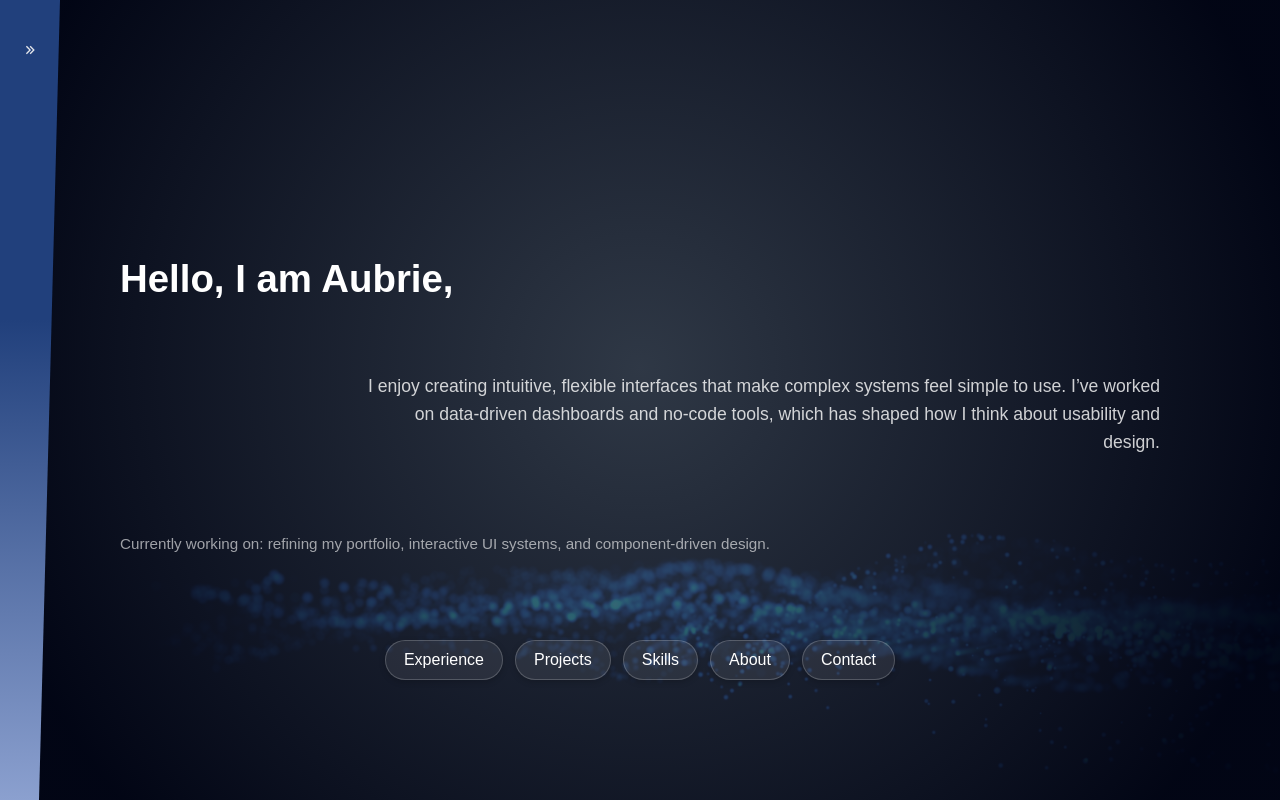
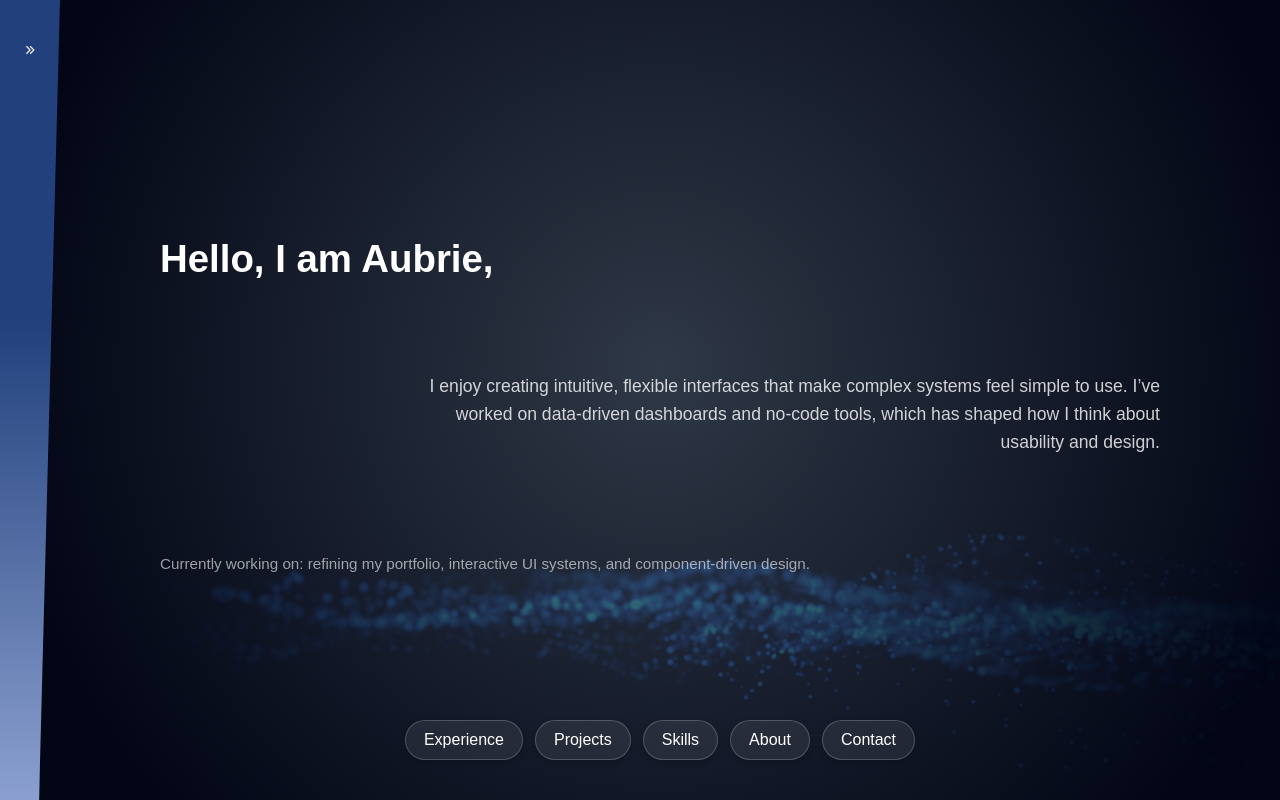
Before and after one commit to llfbh33/portfolio-update, a Next.js app: page / in a window 1280 px wide. Built offline with nearby package versions, Linux system fonts and the light colour scheme.

Commit message:
Tweaking design and debating changes

```diff
--- a/src/app/components/Hero.js
+++ b/src/app/components/Hero.js
@@ -64,7 +64,8 @@ export default function Hero({ appSections, scrollToSection }) {
                 display: "flex",
                 flexDirection: "column",
                 // alignItems: "center",
-                gap: "20px",
+                gap: "40px",
+                marginTop: "60px",
             }}>
 
                 {/* Headline */}
@@ -145,9 +146,9 @@ export default function Hero({ appSections, scrollToSection }) {
                     display: "flex",
                     gap: "12px",
                     flexWrap: "wrap",
-                    marginTop: "10px",
+                    marginTop: "50px",
                     justifyContent: "center",
-                    alignItems: "center",
+                    alignItems: "flex-start",
 
                 }}>
                     {sections.map((section) => (
--- a/src/app/components/Skills.js
+++ b/src/app/components/Skills.js
@@ -31,14 +31,14 @@ export default function Skills() {
       ))}
 
     </div>
-          <div
+          {/* <div
         style={{
           width: "45%",
           height: "100%",
           background: "rgba(255,255,255,0.06)",
           border: "1px solid rgba(255,255,255,0.12)",
         }}
-      ></div>
+      ></div> */}
     </div>
   );
 }
--- a/src/app/page.js
+++ b/src/app/page.js
@@ -69,7 +69,7 @@ export default function Home() {
           style={{
             overflowY: "scroll",
             // marginLeft: "20px",
-            padding: "0px",
+            padding: "0px 0px 0px 40px",
             height: "100vh",
             width: "100%",
           }}>
```
Lines whose indentation alone changed are shown as unchanged.
